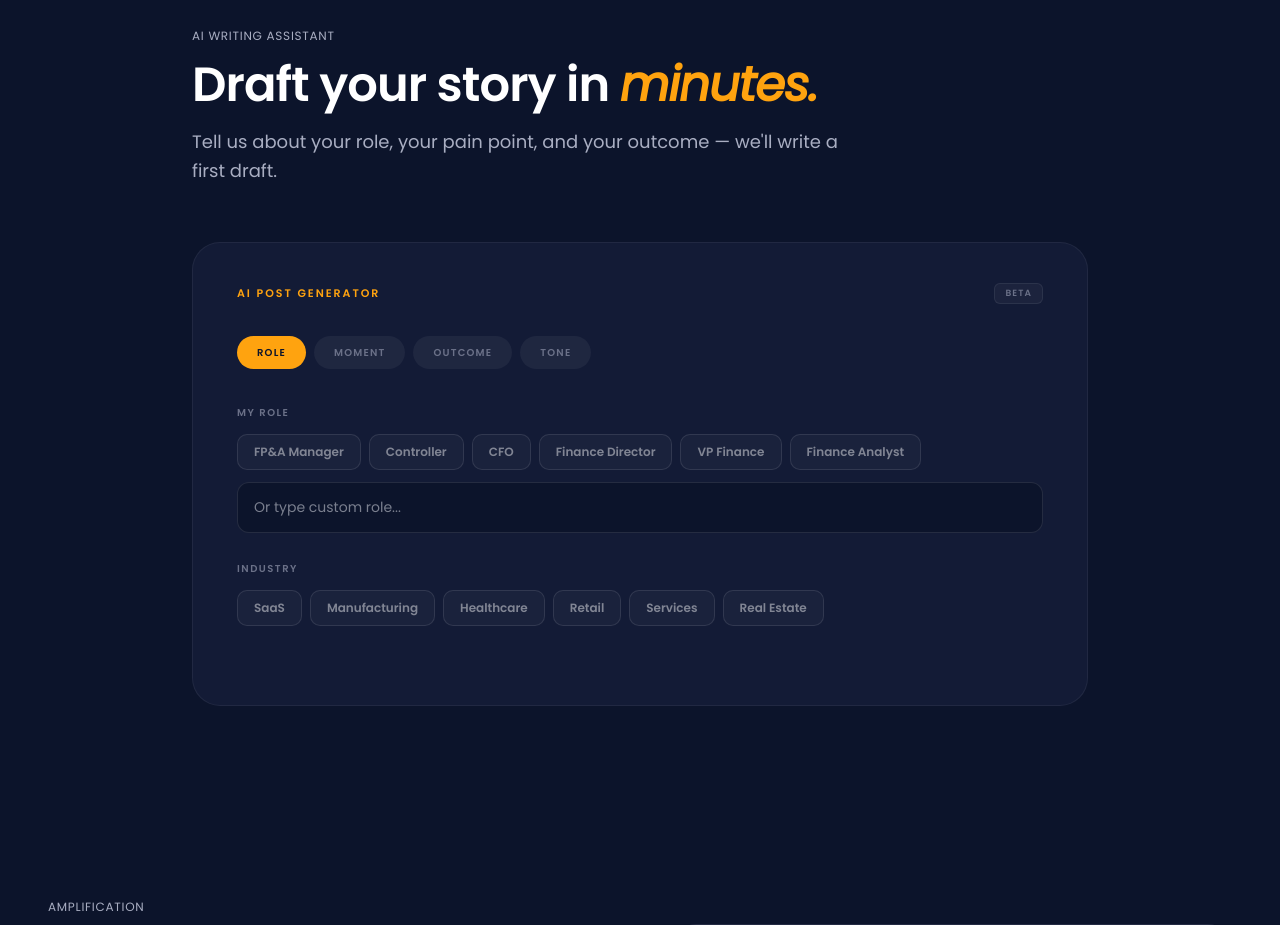
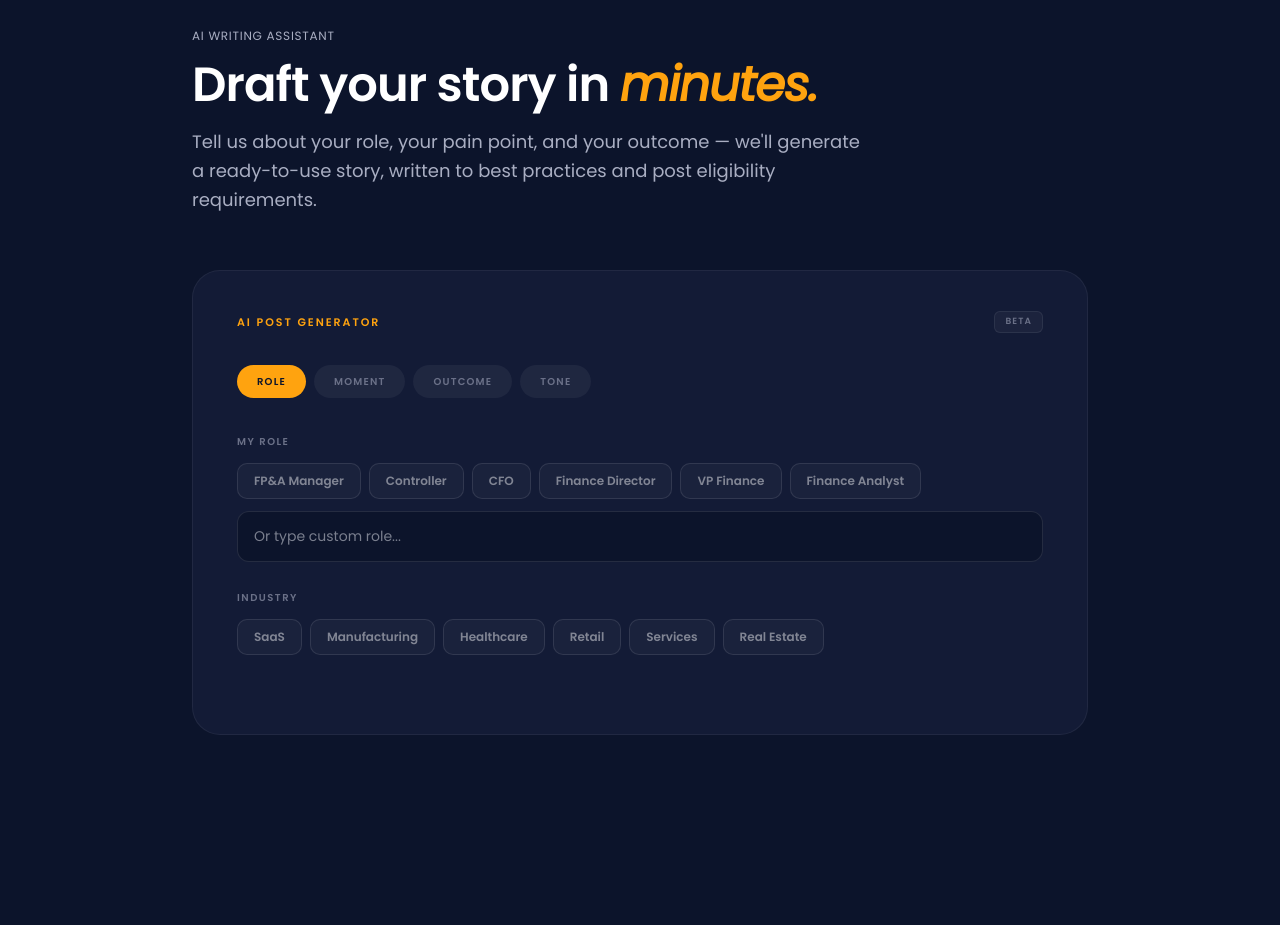
Before and after one commit to emydatarails/DatarailsAdvocacy, a React (Vite) app: page / in a window 1280 px wide. Shown: the part 1440-2365 px from the top of the page. Built offline with nearby package versions, Linux system fonts and the light colour scheme.

Commit message:
Update AI Writing Assistant description to clarify output is ready to use
https://claude.ai/code/session_01FJz1dXBmwaRm9bqhQZ1cQP

```diff
--- a/src/App.tsx
+++ b/src/App.tsx
@@ -353,7 +353,7 @@ export default function App() {
             <SectionHeader
               label="AI Writing Assistant"
               title={<>Draft your story in <em style={{ color: '#FFA30F', fontStyle: 'italic' }}>minutes.</em></>}
-              description="Tell us about your role, your pain point, and your outcome — we'll write a first draft."
+              description="Tell us about your role, your pain point, and your outcome — we'll generate a ready-to-use story, written to best practices and post eligibility requirements."
               dark
             />
             <AIAssistant />
```
